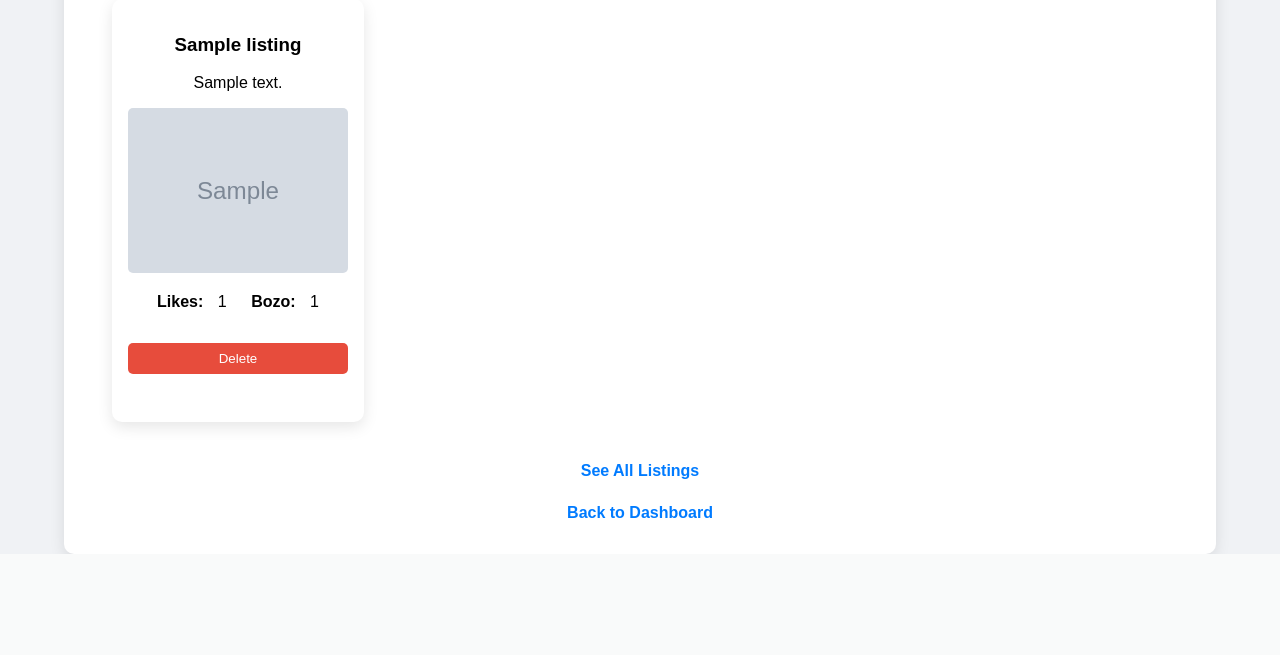
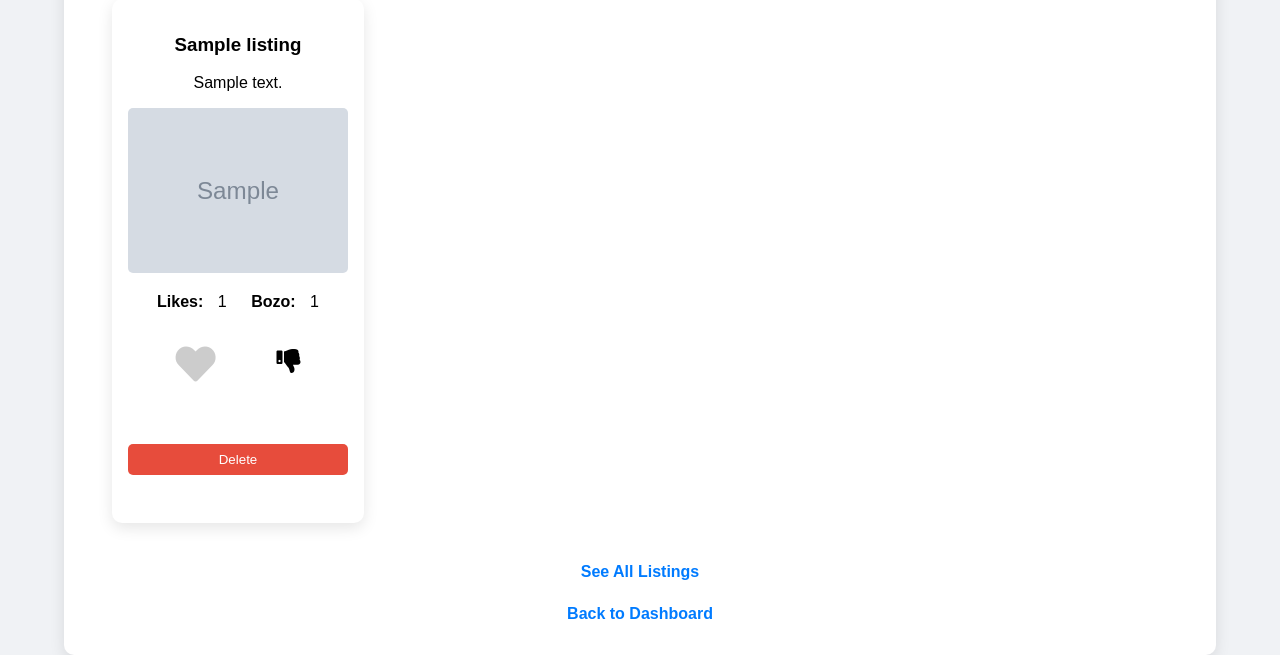
Before and after one commit to kinglalu/WildHacks2025, a Flask app: page /listings/admin in a window 1280 px wide. Shown: the part 443-1098 px from the top of the page. Before the commit the page ends 997 px from the top, so only its background shows below. Run offline with Flask 3, Linux system fonts and the light colour scheme; the visitor is signed in with stand-in values (Sample User, id 1); tables that the repository leaves empty hold one stand-in row (values such as "Sample post"); grey boxes marked "Sample" are stand-in pictures.

Commit message:
Listings Page Like & BOZO update

```diff
--- a/templates/listings.html
+++ b/templates/listings.html
@@ -6,6 +6,7 @@
     <title>Your Listings</title>
     <link rel="icon" href="{{ url_for('static', filename='fishstick-fornite-shocked-face-tjb9ev8zfgqn26kq.jpg') }}" type="image/x-icon">
     <link rel="stylesheet" href="{{ url_for('static', filename='styles.css') }}">
+    <link rel="stylesheet" href="https://cdnjs.cloudflare.com/ajax/libs/font-awesome/5.15.3/css/all.min.css">
     <style>
         body {
             margin: 0;
@@ -89,6 +90,51 @@
         .delete-btn:hover {
             background-color: #c0392b;
         }
+        .like-form {
+            margin-top: 0.5rem;
+        }
+        .like-form button {
+            background: none;
+            border: none;
+            font-size: 2rem; /* Size of the heart */
+            cursor: pointer;
+            padding: 0;
+            transition: color 0.3s ease;
+        }
+
+        .like-form button.liked {
+            color: #f02b71;  /* Color when liked */
+        }
+
+        .like-form button.unliked {
+            color: #ccc;  /* Color when unliked */
+        }
+
+        .like-form button:hover {
+            color: #f02b71;  /* Hover color */
+        }
+        .dislike-form button {
+            font-size: 1.5rem;
+            padding: 8px;
+            border: none;  /* Removes the border around the button */
+            background: none;  /* Removes the background color */
+            color: gray;  /* Default color when the button is not disliked */
+            cursor: pointer;  /* Makes the button clickable */
+            transition: color 0.3s ease;  /* Smooth transition for color change */
+            outline: none;  /* Removes the outline around the button (usually appears when clicked) */
+        }
+
+        .dislike-form button.disliked {
+            color: rgb(212, 0, 0);  /* Color when disliked */
+        }
+
+        .dislike-form button.unliked {
+            color: initial;  /* Default color when not disliked */
+        }
+
+        .dislike-form button:hover {
+            color: rgb(253, 133, 133);  /* Optional: hover effect */
+        }
     </style>
 </head>
 <body>
@@ -114,6 +160,27 @@
                         <strong style="margin-right: 10px;">Likes:</strong> {{ listing.likes.count() }}
                         <strong style="margin-left: 20px; margin-right: 10px;">Bozo:</strong> {{ listing.dislikes.count() }}
                     </p>
+
+                    <div class="button-container" style="display: flex; justify-content: center; align-items: center; width: 100%; gap: 45px;">
+                        <!-- Like Button -->
+                        {% set liked = listing.likes.filter_by(user=username).first() %}
+                        <form method="POST" action="{{ url_for('unlike_listing' if liked else 'like_listing', listing_id=listing.id) }}" class="like-form" style="display: inline-block;">
+                            <button type="submit" class="{{ 'liked' if liked else 'unliked' }}" style="font-size: 2.5rem; padding: 8px;">
+                                <i class="fas fa-heart"></i>
+                            </button>
+                        </form>
+
+                        <!-- Dislike Button -->
+                        {% set disliked = listing.dislikes.filter_by(user=username).first() %}
+                        <form method="POST" action="{{ url_for('undislike_listing' if disliked else 'dislike_listing', listing_id=listing.id) }}" class="dislike-form" style="display: inline-block;">
+                            <button type="submit" class="{{ 'disliked' if disliked else 'unliked' }}">
+                                <i class="fas fa-thumbs-down"></i>
+                            </button>
+                        </form>
+
+                    </div>
+
+                    <!-- Delete Button -->
                     <form action="{{ url_for('delete_listing', listing_id=listing.id) }}" method="POST">
                         <button type="submit" class="delete-btn" onclick="return confirm('Are you sure you want to delete this listing?')">Delete</button>
                     </form>
```
